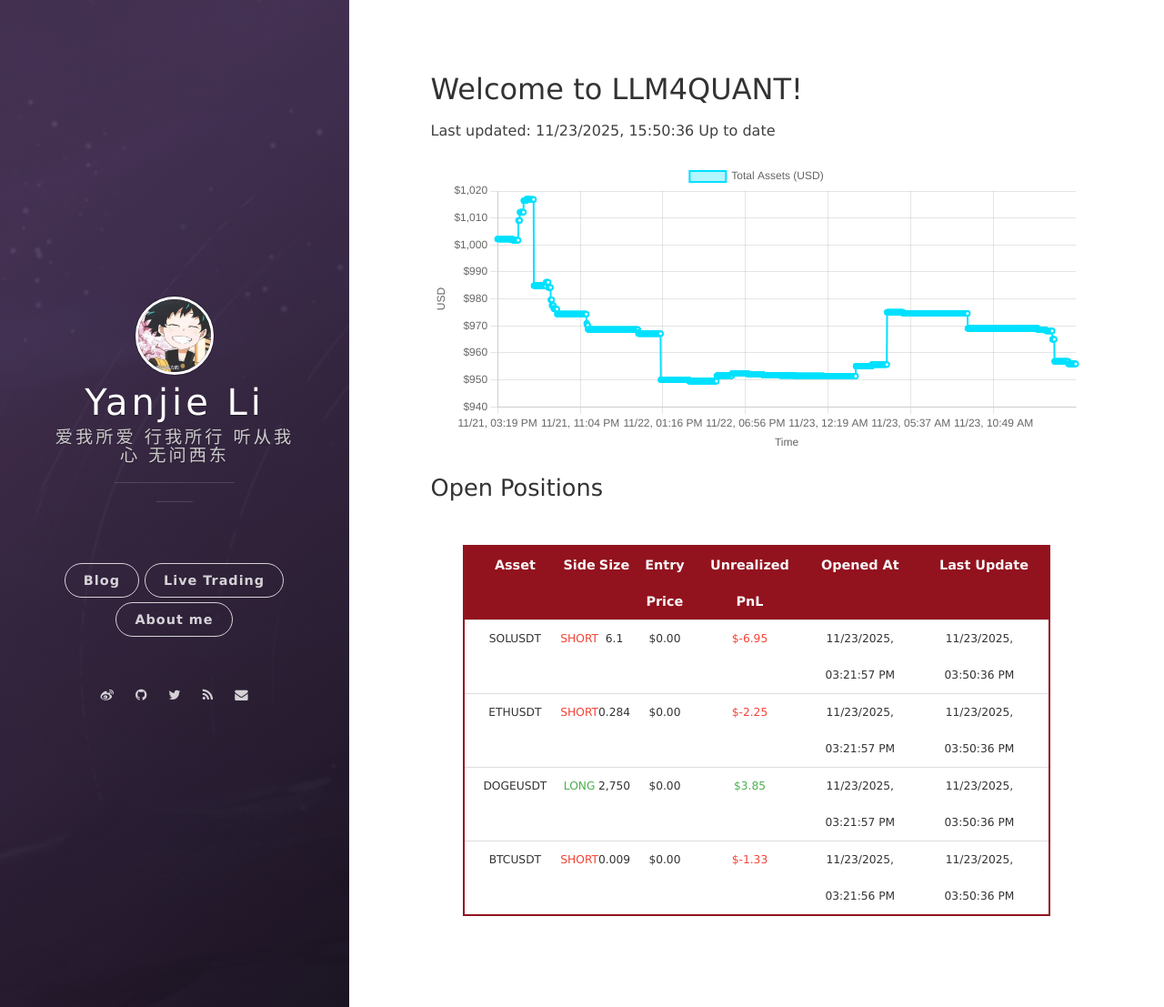
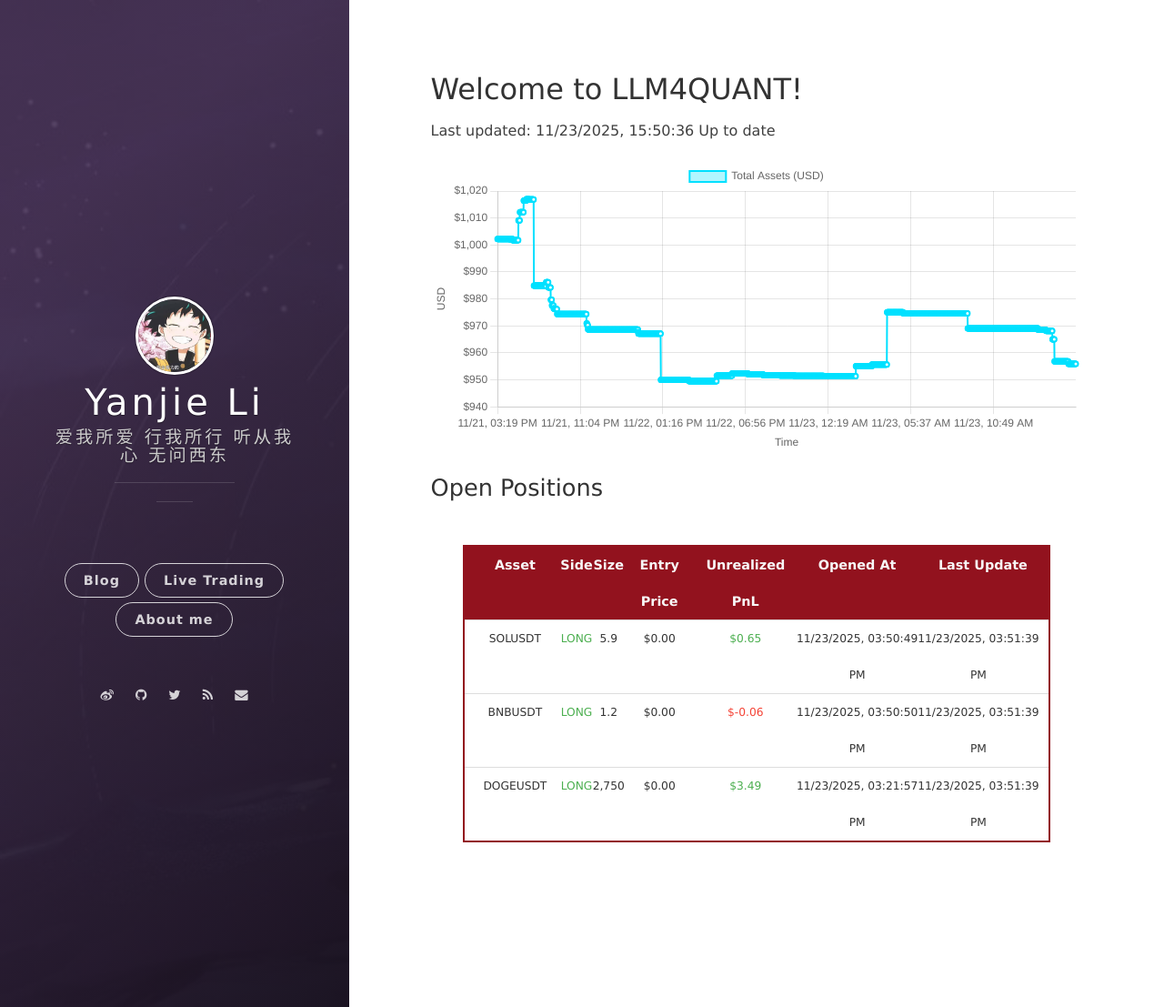
Before and after one commit to leeyegy/leeyegy.github.io, a Jekyll site: the page built from live-trading.html, in a window 1280 px wide and 1107 px high. Shown: the whole window at 91% size. Built offline with Jekyll 4.4.1, drawn with Linux system fonts in a browser that asks for light colours; nearby versions of some CDN libraries.

Commit message:
AccountMonitor: refresh positions 2025-11-23T23:51:39+08:00

```diff
--- a/assets/data/binance/positions.json
+++ b/assets/data/binance/positions.json
@@ -1,38 +1,29 @@
 [
   {
     "symbol": "SOLUSDT",
-    "side": "SHORT",
-    "size": 6.1,
+    "side": "LONG",
+    "size": 5.9,
     "entryPrice": 0.0,
-    "unrealizedPnl": -6.954,
-    "openedAt": "2025-11-23T23:21:57+08:00",
-    "reportedAt": "2025-11-23T23:50:36+08:00"
+    "unrealizedPnl": 0.649,
+    "openedAt": "2025-11-23T23:50:49+08:00",
+    "reportedAt": "2025-11-23T23:51:39+08:00"
   },
   {
-    "symbol": "ETHUSDT",
-    "side": "SHORT",
-    "size": 0.284,
+    "symbol": "BNBUSDT",
+    "side": "LONG",
+    "size": 1.2,
     "entryPrice": 0.0,
-    "unrealizedPnl": -2.25372713,
-    "openedAt": "2025-11-23T23:21:57+08:00",
-    "reportedAt": "2025-11-23T23:50:36+08:00"
+    "unrealizedPnl": -0.06048894,
+    "openedAt": "2025-11-23T23:50:50+08:00",
+    "reportedAt": "2025-11-23T23:51:39+08:00"
   },
   {
     "symbol": "DOGEUSDT",
     "side": "LONG",
     "size": 2750.0,
     "entryPrice": 0.0,
-    "unrealizedPnl": 3.85,
+    "unrealizedPnl": 3.4925,
     "openedAt": "2025-11-23T23:21:57+08:00",
-    "reportedAt": "2025-11-23T23:50:36+08:00"
-  },
-  {
-    "symbol": "BTCUSDT",
-    "side": "SHORT",
-    "size": 0.009,
-    "entryPrice": 0.0,
-    "unrealizedPnl": -1.3293,
-    "openedAt": "2025-11-23T23:21:56+08:00",
-    "reportedAt": "2025-11-23T23:50:36+08:00"
+    "reportedAt": "2025-11-23T23:51:39+08:00"
   }
 ]
```
